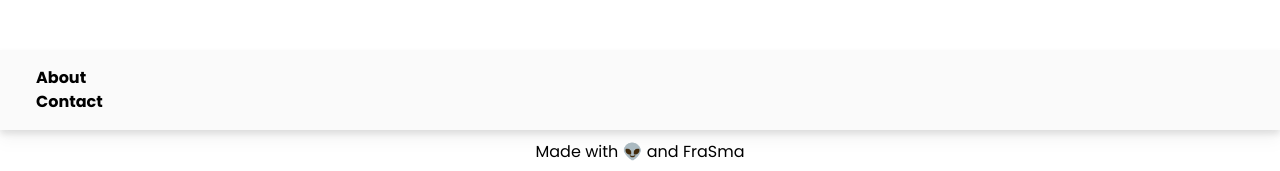
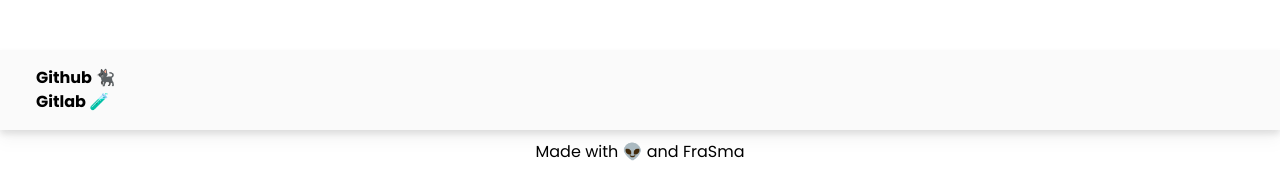
Before and after one commit to francemazzi/frasma, a Next.js app: page / in a window 1280 px wide. Shown: the part 2298-2469 px from the top of the page. Built offline with nearby package versions, Linux system fonts and the light colour scheme.

Commit message:
feat: footer

```diff
--- a/common/navbarCostants.ts
+++ b/common/navbarCostants.ts
@@ -1,8 +1,11 @@
 import { title } from "process";
 
 export const NAV_LINK: { name: string; href: string }[] = [
-  { name: "About", href: "/AboutMe" },
-  { name: "Contact", href: "/ContactMe" },
+  { name: "Github 🐈‍⬛", href: "https://github.com/francemazzi" },
+  { name: "Gitlab 🧪", href: "https://gitlab.com/francesco.mazzi" },
+  // TODO -> queste pagine
+  // { name: "About", href: "/AboutMe" },
+  // { name: "Contact", href: "/ContactMe" },
 ];
 
 export const WORK_FLOW: { work: string }[] = [
```
